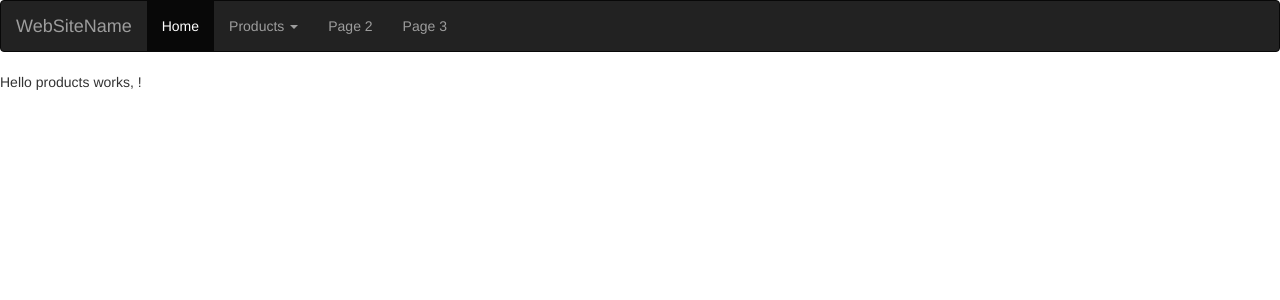
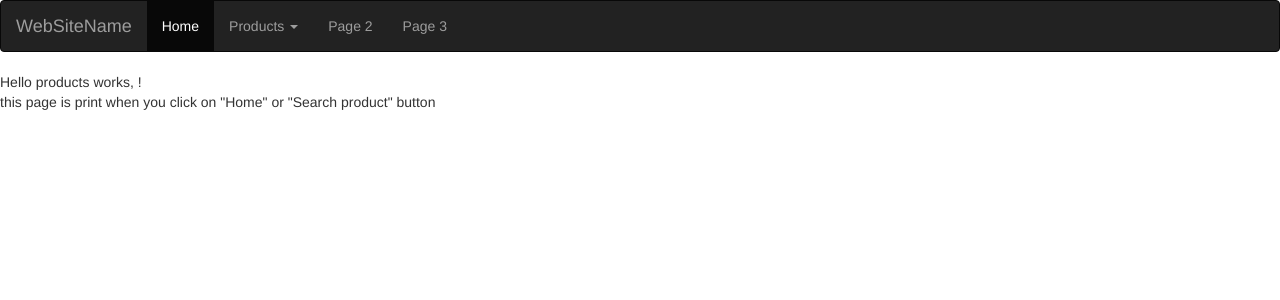
Before and after one commit to kwongoum/catalogueV1FrontAvitApp, an Angular app: page /products in a window 1280 px wide. Shown: the top 300 px of the page. Built offline with nearby package versions, Linux system fonts and the light colour scheme.

Commit message:
add a new component -> new-product

```diff
--- a/src/app/app.component.html
+++ b/src/app/app.component.html
@@ -4,13 +4,13 @@
       <a class="navbar-brand" href="#">WebSiteName</a>
     </div>
     <ul class="nav navbar-nav">
-      <li class="active"><a href="#">Home</a></li>
+      <li class="active"><a href="/">Home</a></li>
       <li class="dropdown">
         <a class="dropdown-toggle" data-toggle="dropdown" href="#">Products
           <span class="caret"></span></a>
         <ul class="dropdown-menu">
           <li><a routerLink="/products" routerLinkActive="active"> Search product</a></li>
-          <li><a href="#">Add product</a></li>
+          <li><a routerLink="/new-product">Add product</a></li>
 
         </ul>
       </li>
--- a/src/app/app.module.ts
+++ b/src/app/app.module.ts
@@ -4,11 +4,13 @@ import { NgModule } from '@angular/core';
 import { AppRoutingModule } from './app-routing.module';
 import { AppComponent } from './app.component';
 import { ProductsComponent } from './products/products.component';
+import { NewProductComponent } from './new-product/new-product.component';
 
 @NgModule({
   declarations: [
     AppComponent,
-    ProductsComponent
+    ProductsComponent,
+    NewProductComponent
   ],
   imports: [
     BrowserModule,
--- /dev/null
+++ b/src/app/new-product/new-product.component.html
@@ -0,0 +1 @@
+<p>new-product works!</p>
--- /dev/null
+++ b/src/app/new-product/new-product.component.ts
@@ -0,0 +1,15 @@
+import { Component, OnInit } from '@angular/core';
+
+@Component({
+  selector: 'app-new-product',
+  templateUrl: './new-product.component.html',
+  styleUrls: ['./new-product.component.css']
+})
+export class NewProductComponent implements OnInit {
+
+  constructor() { }
+
+  ngOnInit() {
+  }
+
+}
--- a/src/app/products/products.component.html
+++ b/src/app/products/products.component.html
@@ -1 +1,5 @@
-<p>Hello products works, !</p>
+<p>Hello products works, ! <br/>
+ this page is print when you click on "Home" or
+   "Search product" button
+
+</p>
```
Also changed, not shown: src/app/app-routing.module.ts (+8 -1 lines), src/app/new-product/new-product.component.css (added), 1 other file (tests, documents, lock files or other folders).
